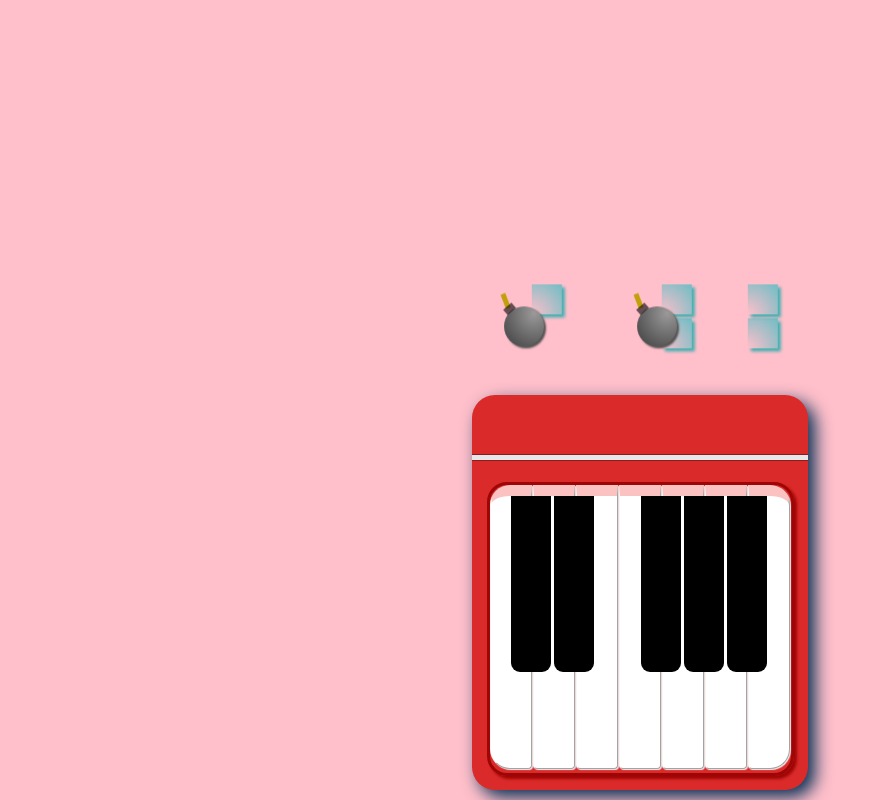
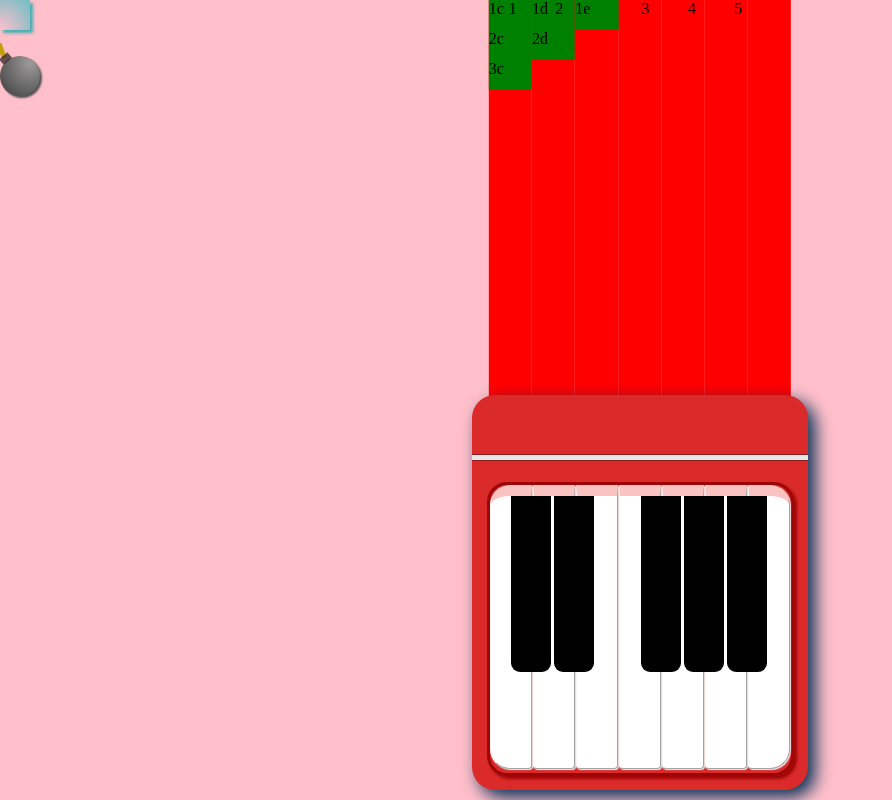
Before and after one commit to qiong1999/refactor-finger-jumping, a Vue app: page / in a window 1280 px wide. Shown: the whole page, without its empty margins (0-892 px from the left). Built offline with nearby package versions, Linux system fonts and the light colour scheme.

Commit message:
实现随着点击次数越来越多，方块数量增多

```diff
--- a/src/components/piano.vue
+++ b/src/components/piano.vue
@@ -1,5 +1,5 @@
 <template>
-      <div class="piano" :style="positionStyle">
+      <div class="piano" @click="Click">
         <div class="line"></div>
           <piano-item></piano-item>
       </div>
@@ -13,19 +13,13 @@ export default {
   components: {
     pianoItem
   },
-  props: ['position', 'bottom', 'left', 'transform'],
-  setup (props) {
-    const state = reactive({
-      position: props.position,
-      bottom: props.bottom,
-      left: props.left,
-      transform: props.transform
-    })
-    const positionStyle = computed(() => {
-      return `position:${state.position}; bottom:${state.bottom}; left:${state.left}; transform:${state.transform};`
-    })
-    // console.log('props', props)
-    return { state, positionStyle }
+  props: [],
+  setup (propsco, context) {
+    const Click = (e) => {
+      console.log(e.target)
+      context.emit('handleClick', e.target.id)
+    }
+    return { Click }
   }
 }
 </script>
--- a/src/views/home.vue
+++ b/src/views/home.vue
@@ -1,17 +1,20 @@
 <template>
   <div class="home">
+    <block />
+     <bomb />
     <div class="blockTrack">
-       <span v-for="item in blockList" :key="item" :class="item['class']" >
-         <block />
-       </span>
+      <span v-for="i in Tracks['blockTrack']" :key="i.key">
+        <span v-for="item in i.value" :key="`${i.key} ${item}`" style=" background:green;">
+          {{item}}{{i.key}}
+        </span>
+      </span>
     </div>
     <div class="bombTrack">
-       <span v-for="item in bombList" :key="item" :class="item['class']" >
-         <bomb />
-       </span>
+      <span v-for="i in 5" :key="i">{{i}}</span>
     </div>
     <div class="content">
       <piano
+      @handleClick = "handleClick"
      />
     </div>
   </div>
@@ -30,35 +33,37 @@ export default {
     bomb
   },
   setup () {
-    const blockList = [
-      { id: 'b1', class: 'blockRun1' },
-      { id: 'b2', class: 'blockRun3' },
-      { id: 'b3', class: 'blockRun1' },
-      { id: 'b4', class: 'blockRun2' },
-      { id: 'b5', class: 'blockRun3' },
-      { id: 'b6', class: 'blockRun1' },
-      { id: 'b7', class: 'blockRun3' },
-      { id: 'b11', class: 'blockRun2' },
-      { id: 'b22', class: 'blockRun1' },
-      { id: 'b33', class: 'blockRun2' },
-      { id: 'b44', class: 'blockRun1' },
-      { id: 'b55', class: 'blockRun3' },
-      { id: 'b66', class: 'blockRun1' },
-      { id: 'b77', class: 'blockRun3' }
-    ]
-
-    const bombList = [
-      { id: 'm1', class: 'bombRun1' },
-      { id: 'm2', class: 'bombRun3' },
-      { id: 'm3', class: 'bombRun1' },
-      { id: 'm4', class: 'bombRun3' },
-      { id: 'm5', class: 'bombRun2' }
-    ]
-    const handleClick = () => {
-      console.log('click')
+    const Tracks = reactive({
+      blockTrack: [
+        { key: 'c', value: 3 },
+        { key: 'd', value: 2 },
+        { key: 'e', value: 1 },
+        { key: 'f', value: 0 },
+        { key: 'g', value: 0 },
+        { key: 'a', value: 0 },
+        { key: 'b', value: 0 }],
+      bombTrack: [
+        { key: 'cd', value: 0 },
+        { key: 'de', value: 0 },
+        { key: 'fg', value: 0 },
+        { key: 'ga', value: 0 },
+        { key: 'ab', value: 0 }
+      ]
+    })
+    const handleClick = (params) => {
+      for (const track in Tracks) {
+        // console.log(Tracks[track], 'track')
+        for (const item in Tracks[track]) {
+        //  console.log(Tracks[track][item], 'item')
+          if (Tracks[track][item].key === params) {
+            Tracks[track][item].value += 1
+          }
+        }
+      }
     }
     return {
-      blockList, bombList, handleClick
+      Tracks,
+      handleClick
     }
   }
 }
@@ -82,17 +87,24 @@ export default {
 .blockTrack,.bombTrack{
   display:inline-block;
   position:absolute;
-  max-width:18.9rem;
+  width:18.9rem;
   top:0;
   bottom:21rem;
   left:50%;
   transform:translate(-50%);
-
 }
 .blockTrack{
+  vertical-align: top;
  & span{
   display:inline-block;
+  vertical-align: top;
   width:2.7rem;
+  height:100%;
+  background:red;
+  min-width:7px;
+  & span{
+    height:30px;
+  }
 }
 }
 .blockRun1{
@@ -119,6 +131,10 @@ export default {
  & span {
    display:inline-block;
    width:2.9rem;
+  // height:100%;
+  // background:yellow;
+   transform:translateX(1.25rem);
+  // transform:translateY(-100%)
  }
  & span:nth-child(2){
    margin-right:2.5rem;
```
